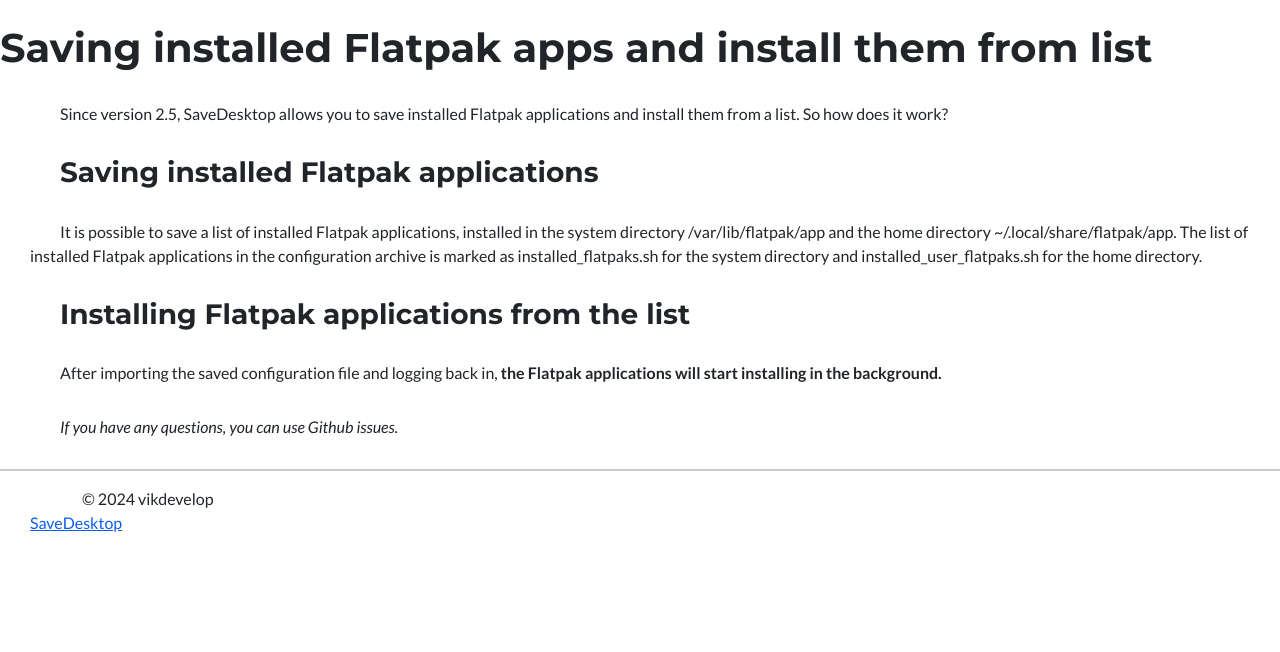
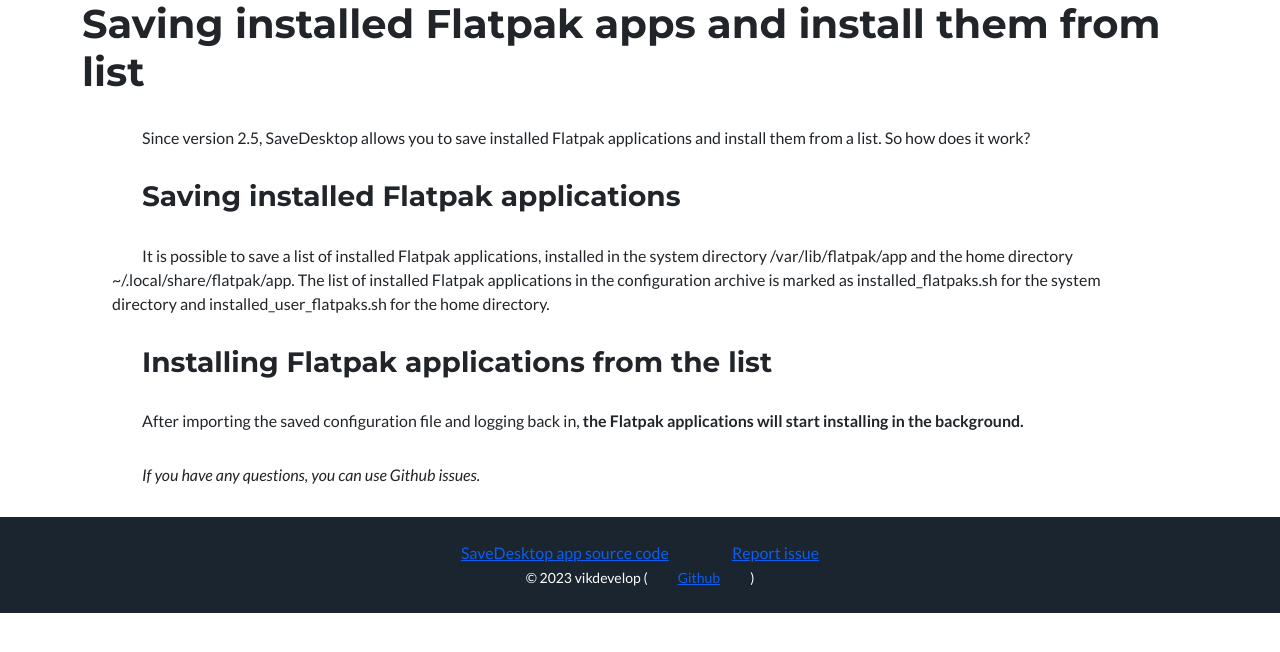
Before and after one commit to vikdevelop/SaveDesktop, a Jekyll site: the page built from wiki/flatpak-apps-installation/en.md, in a window 1280 px wide. Shown: the top 652 px of the page. Built offline with Jekyll 4.4.1, drawn with Linux system fonts in a browser that asks for light colours; nearby versions of some CDN libraries; our own code applies the rules of GitHub Pages for plain Markdown files.

Commit message:
Update default.html

```diff
--- a/_layouts/default.html
+++ b/_layouts/default.html
@@ -8,9 +8,16 @@
     <link href={{ '/open-issue/css/styles.css' | relative_url }} rel="stylesheet" />
   </head>
   <body>
-    <br>
-    {{ content }}
-    <hr>
-    {% include footer.html %}
+    <div class="container">
+        {{ content }}
+    </div>
+    <div class="copyright py-4 text-center text-white">
+        <a href="https://github.com/vikdevelop/SaveDesktop">SaveDesktop app source code</a>
+        <a href="https://vikdevelop.github.io/SaveDesktop/open-issue/">Report issue</a>
+        <div class="container"><small>&copy; 2023 vikdevelop (<a href="https://github.com/vikdevelop">Github</a>)</small></div>
+    </div>
+    <script src="https://cdn.jsdelivr.net/npm/bootstrap@5.2.3/dist/js/bootstrap.bundle.min.js"></script>
+    <script src="js/scripts.js"></script>
+    <script src="https://cdn.startbootstrap.com/sb-forms-latest.js"></script>
   </body>
 </html>
```
